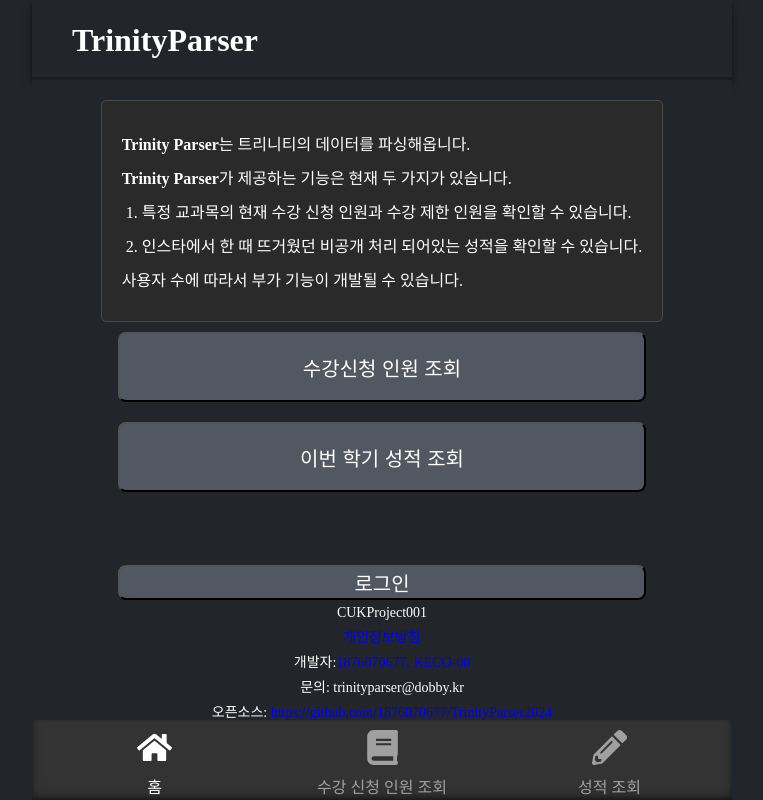
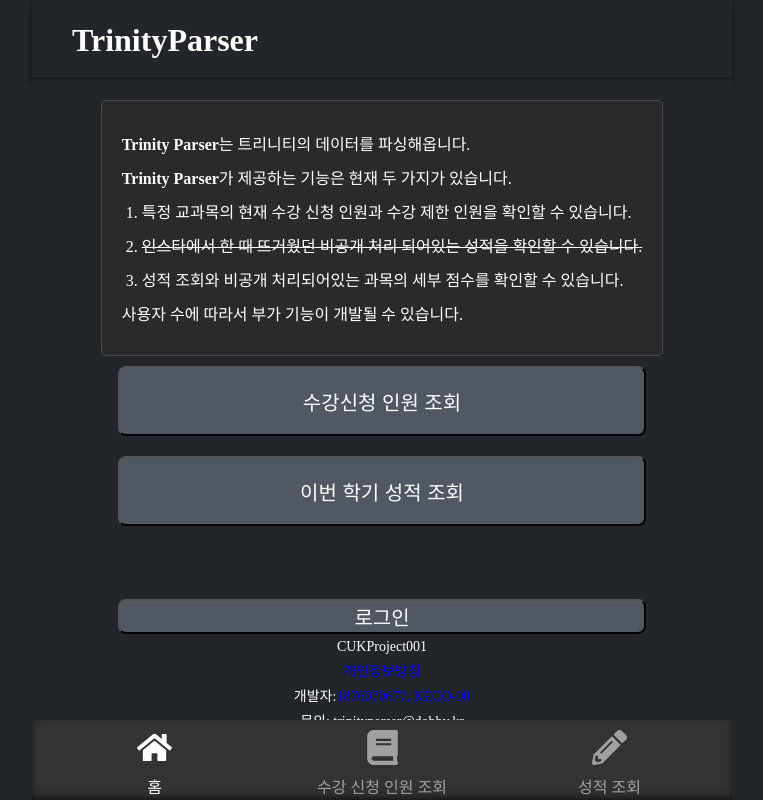
Before and after one commit to KECO-00/TrinityParser, a React (Vite) app: page / in a window 1280 px wide. Shown: the whole page, without its empty margins (258-1021 px from the left). Built offline with nearby package versions, Linux system fonts and the light colour scheme; no server answers.

Commit message:
chore: 성적 미리보기 기능 안내 문구 수정

```diff
--- a/src/pages/HomePage.tsx
+++ b/src/pages/HomePage.tsx
@@ -42,7 +42,8 @@ export default function Homepage (props: IHomepageProps) {
         <p><strong>Trinity Parser</strong>가 제공하는 기능은 현재 두 가지가 있습니다.</p>
         <ol>
             <li>특정 교과목의 현재 수강 신청 인원과 수강 제한 인원을 확인할 수 있습니다.</li>
-            <li>인스타에서 한 때 뜨거웠던 비공개 처리 되어있는 성적을 확인할 수 있습니다.</li>
+            <li className="text-canceled">인스타에서 한 때 뜨거웠던 비공개 처리 되어있는 성적을 확인할 수 있습니다.</li>
+            <li>성적 조회와 비공개 처리되어있는 과목의 세부 점수를 확인할 수 있습니다.</li>
         </ol>
         <p>사용자 수에 따라서 부가 기능이 개발될 수 있습니다.</p>
     </div>
--- a/src/styles/Home.css
+++ b/src/styles/Home.css
@@ -28,3 +28,7 @@
     margin-bottom: 8%;
     width: 100%;
 }
+
+.text-canceled {
+    text-decoration: line-through;
+}
```
